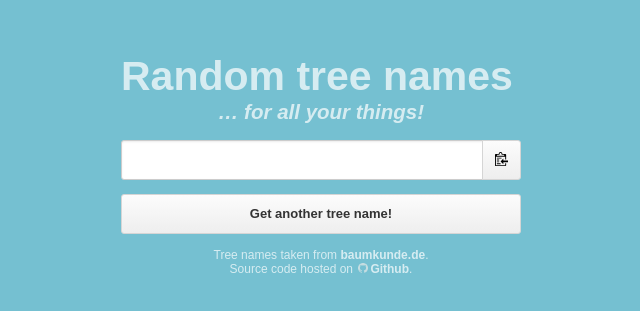
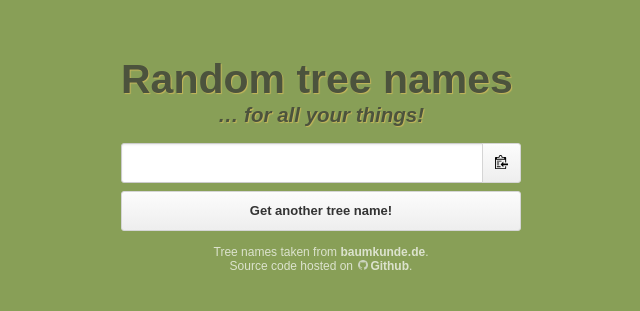
Before and after one commit to perguth/random-tree-names, a website: page index.html in a window 1280 px wide. Shown: the part 211-522 px from the top of the page, without its empty margins (319-959 px from the left). Drawn offline with Linux system fonts and the light colour scheme.

Commit message:
style; buxfix

```diff
--- a/css/style.css
+++ b/css/style.css
@@ -1,5 +1,5 @@
 html, body {
-  background-color: #75c0d1;
+  background-color: #889F57;
   font-family: sans-serif;
   height: 100%;
   margin: 0;
@@ -15,25 +15,24 @@ main {
   align-items: center;
 }
 
-
+h1, h1 span {
+  color: #333;
+  text-shadow: 1px 1px 1px #DEC05D;
+}
 h1 span {
   font-size: 0.5em;
   display: block;
   font-style: italic;
+  text-align: center;
 }
 h1 {
-  color: white;
   font-size: 41px;
   border-radius: 3px;
   margin: 0 0 16px;
   opacity: 0.7;
 }
-h1 span {
-  color: white;
-  text-align:center;
-}
 p {
-  margin: 14px 0 0;
+  margin: 8px 0 0;
 }
 footer {
   margin: 14px 0 0;
--- a/package.json
+++ b/package.json
@@ -17,7 +17,7 @@
   },
   "scripts": {
     "test": "standard && tape test.js",
-    "start": "budo --live --host localhost test2.js:bundle.js",
+    "start": "budo --live --host localhost index.js:bundle.js",
     "build": "browserify index.js -o bundle.js"
   },
   "author": "Per Guth <mail@perguth.de>",
```
